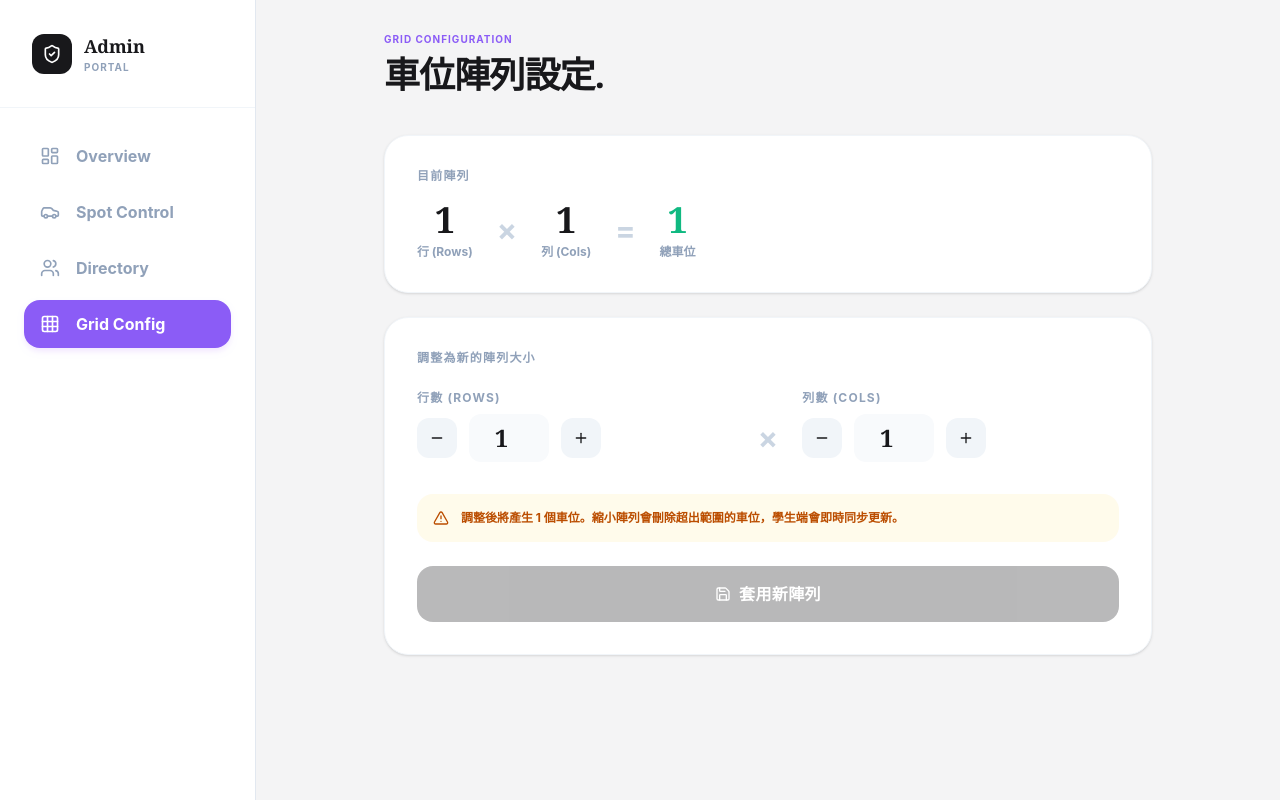
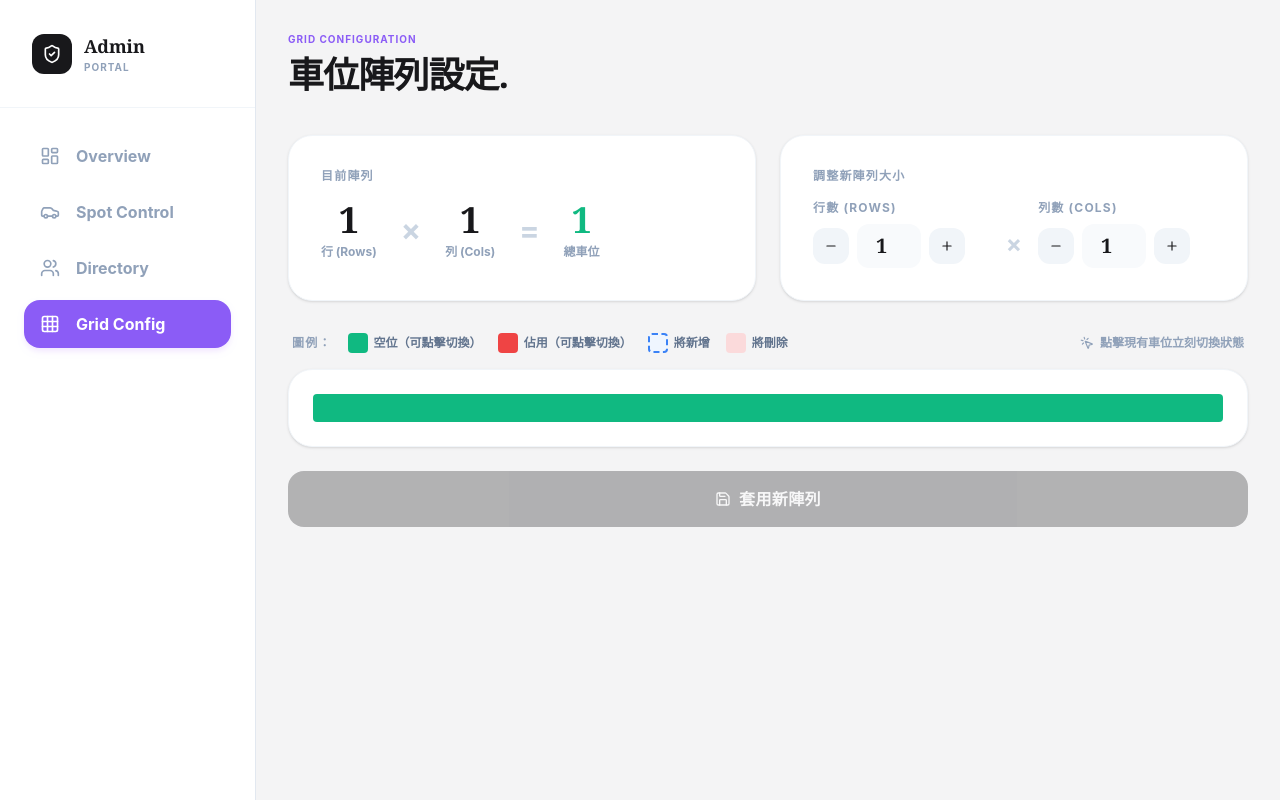
Before and after one commit to yaotingz653/Smart-MotoPark-Admin, a React (Vite) app: page /grid in a window 1280 px wide. Built offline with nearby package versions, Linux system fonts and the light colour scheme; no server answers; the database is empty.

Commit message:
feat: add matrix preview and manual spot toggle to GridConfig

```diff
--- a/src/pages/GridConfig.tsx
+++ b/src/pages/GridConfig.tsx
@@ -1,14 +1,22 @@
-import { useEffect, useState } from 'react';
+import { useEffect, useState, useCallback } from 'react';
 import { supabase } from '../lib/supabase';
-import { Plus, Minus, Save, RefreshCcw, AlertTriangle } from 'lucide-react';
+import { Plus, Minus, Save, RefreshCcw, AlertTriangle, MousePointerClick } from 'lucide-react';
+
+interface SpotData {
+  id: string;
+  status: 'available' | 'occupied';
+  number: string;
+}
 
 export default function GridConfig() {
+  const [spots, setSpots] = useState<SpotData[]>([]);
   const [currentRows, setCurrentRows] = useState(0);
   const [currentCols, setCurrentCols] = useState(0);
   const [newRows, setNewRows] = useState(24);
   const [newCols, setNewCols] = useState(23);
   const [loading, setLoading] = useState(true);
   const [saving, setSaving] = useState(false);
+  const [togglingId, setTogglingId] = useState<string | null>(null);
   const [message, setMessage] = useState('');
 
   useEffect(() => {
@@ -17,11 +25,11 @@ export default function GridConfig() {
 
   const fetchCurrentGrid = async () => {
     setLoading(true);
-    const { data } = await supabase.from('parking_spots').select('id');
+    const { data } = await supabase.from('parking_spots').select('id, status, number');
     if (data) {
-      // 解析現有車位 ID 來算出目前的行列數
+      setSpots(data as SpotData[]);
       let maxRow = 0, maxCol = 0;
-      data.forEach(spot => {
+      data.forEach((spot: any) => {
         const parts = spot.id.split('-');
         if (parts.length === 3) {
           const r = parseInt(parts[1]);
@@ -38,6 +46,22 @@ export default function GridConfig() {
     setLoading(false);
   };
 
+  // 點擊切換車位狀態，立刻儲存到資料庫
+  const handleToggleSpot = useCallback(async (spotId: string, currentStatus: string) => {
+    if (togglingId) return;
+    setTogglingId(spotId);
+    const newStatus = currentStatus === 'available' ? 'occupied' : 'available';
+    const { error } = await supabase
+      .from('parking_spots')
+      .update({ status: newStatus, occupied_by: newStatus === 'available' ? null : 'admin_manual', occupied_at: newStatus === 'available' ? null : new Date().toISOString() })
+      .eq('id', spotId);
+
+    if (!error) {
+      setSpots(prev => prev.map(s => s.id === spotId ? { ...s, status: newStatus as any } : s));
+    }
+    setTogglingId(null);
+  }, [togglingId]);
+
   const handleApply = async () => {
     if (newRows < 1 || newCols < 1 || newRows > 50 || newCols > 50) {
       setMessage('行列數必須在 1 ~ 50 之間');
@@ -48,12 +72,11 @@ export default function GridConfig() {
     setMessage('');
 
     try {
-      // 1. 先刪除超出範圍的車位
-      const { data: allSpots } = await supabase.from('parking_spots').select('id, status');
+      const { data: allSpots } = await supabase.from('parking_spots').select('id, status, number');
       if (!allSpots) throw new Error('無法讀取車位資料');
 
       const toDelete: string[] = [];
-      allSpots.forEach(spot => {
+      allSpots.forEach((spot: any) => {
         const parts = spot.id.split('-');
         if (parts.length === 3) {
           const r = parseInt(parts[1]);
@@ -64,7 +87,6 @@ export default function GridConfig() {
         }
       });
 
-      // 刪除超出範圍的車位
       if (toDelete.length > 0) {
         for (let i = 0; i < toDelete.length; i += 100) {
           const batch = toDelete.slice(i, i + 100);
@@ -72,8 +94,7 @@ export default function GridConfig() {
         }
       }
 
-      // 2. 新增缺少的車位
-      const existingIds = new Set(allSpots.map(s => s.id));
+      const existingIds = new Set(allSpots.map((s: any) => s.id));
       const toInsert: any[] = [];
 
       for (let r = 0; r < newRows; r++) {
@@ -92,7 +113,6 @@ export default function GridConfig() {
         }
       }
 
-      // 分批插入
       for (let i = 0; i < toInsert.length; i += 100) {
         const batch = toInsert.slice(i, i + 100);
         await supabase.from('parking_spots').upsert(batch);
@@ -101,6 +121,7 @@ export default function GridConfig() {
       setMessage(`✅ 成功！已調整為 ${newRows} 行 × ${newCols} 列（共 ${newRows * newCols} 個車位）。刪除 ${toDelete.length} 個，新增 ${toInsert.length} 個。`);
       setCurrentRows(newRows);
       setCurrentCols(newCols);
+      await fetchCurrentGrid();
     } catch (err: any) {
       setMessage(`❌ 錯誤：${err.message}`);
     } finally {
@@ -108,17 +129,38 @@ export default function GridConfig() {
     }
   };
 
-  if (loading) return <div className="text-center py-20 text-slate-400 font-bold">載入中...</div>;
+  // 計算預覽用的最大行列數（取 current 和 new 的最大值）
+  const previewRows = Math.max(currentRows, newRows);
+  const previewCols = Math.max(currentCols, newCols);
+
+  const spotMap = new Map(spots.map(s => [s.id, s]));
+
+  const getCellType = (r: number, c: number): 'keep' | 'add' | 'remove' | 'outside' => {
+    const inCurrent = r < currentRows && c < currentCols;
+    const inNew = r < newRows && c < newCols;
+    if (inCurrent && inNew) return 'keep';
+    if (!inCurrent && inNew) return 'add';
+    if (inCurrent && !inNew) return 'remove';
+    return 'outside';
+  };
+
+  if (loading) return (
+    <div className="flex items-center justify-center py-32">
+      <RefreshCcw size={24} className="animate-spin text-slate-300" />
+    </div>
+  );
 
   return (
-    <div className="max-w-3xl mx-auto">
+    <div className="max-w-5xl mx-auto">
       <div className="mb-10">
         <span className="text-[10px] font-bold text-[#8B5CF6] tracking-widest uppercase mb-2 block">Grid Configuration</span>
         <h1 className="text-4xl font-serif font-black text-editorial-ink tracking-tight">車位陣列設定.</h1>
       </div>
 
+      {/* 上方：目前數據 + 調整控件 */}
+      <div className="grid grid-cols-1 md:grid-cols-2 gap-6 mb-8">
         {/* 目前狀態 */}
-      <div className="bg-white rounded-3xl p-8 border border-slate-100 shadow-sm mb-6">
+        <div className="bg-white rounded-3xl p-8 border border-slate-100 shadow-sm">
           <h3 className="text-xs font-bold text-slate-400 uppercase tracking-widest mb-4">目前陣列</h3>
           <div className="flex items-center gap-6">
             <div className="text-center">
@@ -138,70 +180,130 @@ export default function GridConfig() {
           </div>
         </div>
 
-      {/* 調整設定 */}
-      <div className="bg-white rounded-3xl p-8 border border-slate-100 shadow-sm mb-6">
-        <h3 className="text-xs font-bold text-slate-400 uppercase tracking-widest mb-6">調整為新的陣列大小</h3>
-
-        <div className="flex items-center gap-6 mb-8">
+        {/* 調整大小 */}
+        <div className="bg-white rounded-3xl p-8 border border-slate-100 shadow-sm">
+          <h3 className="text-xs font-bold text-slate-400 uppercase tracking-widest mb-4">調整新陣列大小</h3>
+          <div className="flex items-center gap-4">
             <div className="flex-1">
               <label className="text-xs font-bold text-slate-400 uppercase tracking-widest block mb-2">行數 (Rows)</label>
-            <div className="flex items-center gap-3">
-              <button
-                onClick={() => setNewRows(Math.max(1, newRows - 1))}
-                className="w-10 h-10 rounded-xl bg-slate-100 hover:bg-slate-200 flex items-center justify-center transition-all active:scale-95"
-              >
-                <Minus size={16} />
+              <div className="flex items-center gap-2">
+                <button onClick={() => setNewRows(Math.max(1, newRows - 1))} className="w-9 h-9 rounded-xl bg-slate-100 hover:bg-slate-200 flex items-center justify-center transition-all active:scale-95">
+                  <Minus size={14} />
                 </button>
-              <input
-                type="number"
-                min={1}
-                max={50}
-                value={newRows}
-                onChange={e => setNewRows(parseInt(e.target.value) || 1)}
-                className="w-20 text-center text-2xl font-serif font-black bg-slate-50 rounded-xl py-2 border-none focus:ring-2 focus:ring-[#8B5CF6]"
-              />
-              <button
-                onClick={() => setNewRows(Math.min(50, newRows + 1))}
-                className="w-10 h-10 rounded-xl bg-slate-100 hover:bg-slate-200 flex items-center justify-center transition-all active:scale-95"
-              >
-                <Plus size={16} />
+                <input type="number" min={1} max={50} value={newRows} onChange={e => setNewRows(parseInt(e.target.value) || 1)}
+                  className="w-16 text-center text-xl font-serif font-black bg-slate-50 rounded-xl py-2 border-none focus:ring-2 focus:ring-[#8B5CF6] outline-none" />
+                <button onClick={() => setNewRows(Math.min(50, newRows + 1))} className="w-9 h-9 rounded-xl bg-slate-100 hover:bg-slate-200 flex items-center justify-center transition-all active:scale-95">
+                  <Plus size={14} />
                 </button>
               </div>
             </div>
-
-          <span className="text-3xl font-bold text-slate-300 pt-6">×</span>
-
+            <span className="text-2xl font-bold text-slate-300 pt-5">×</span>
             <div className="flex-1">
               <label className="text-xs font-bold text-slate-400 uppercase tracking-widest block mb-2">列數 (Cols)</label>
-            <div className="flex items-center gap-3">
-              <button
-                onClick={() => setNewCols(Math.max(1, newCols - 1))}
-                className="w-10 h-10 rounded-xl bg-slate-100 hover:bg-slate-200 flex items-center justify-center transition-all active:scale-95"
-              >
-                <Minus size={16} />
+              <div className="flex items-center gap-2">
+                <button onClick={() => setNewCols(Math.max(1, newCols - 1))} className="w-9 h-9 rounded-xl bg-slate-100 hover:bg-slate-200 flex items-center justify-center transition-all active:scale-95">
+                  <Minus size={14} />
                 </button>
-              <input
-                type="number"
-                min={1}
-                max={50}
-                value={newCols}
-                onChange={e => setNewCols(parseInt(e.target.value) || 1)}
-                className="w-20 text-center text-2xl font-serif font-black bg-slate-50 rounded-xl py-2 border-none focus:ring-2 focus:ring-[#8B5CF6]"
-              />
-              <button
-                onClick={() => setNewCols(Math.min(50, newCols + 1))}
-                className="w-10 h-10 rounded-xl bg-slate-100 hover:bg-slate-200 flex items-center justify-center transition-all active:scale-95"
-              >
-                <Plus size={16} />
+                <input type="number" min={1} max={50} value={newCols} onChange={e => setNewCols(parseInt(e.target.value) || 1)}
+                  className="w-16 text-center text-xl font-serif font-black bg-slate-50 rounded-xl py-2 border-none focus:ring-2 focus:ring-[#8B5CF6] outline-none" />
+                <button onClick={() => setNewCols(Math.min(50, newCols + 1))} className="w-9 h-9 rounded-xl bg-slate-100 hover:bg-slate-200 flex items-center justify-center transition-all active:scale-95">
+                  <Plus size={14} />
                 </button>
               </div>
             </div>
           </div>
+        </div>
+      </div>
 
+      {/* 圖例 */}
+      <div className="flex flex-wrap items-center gap-4 mb-4 px-1">
+        <span className="text-xs font-bold text-slate-400 uppercase tracking-widest">圖例：</span>
+        <div className="flex items-center gap-1.5">
+          <div className="w-5 h-5 rounded bg-[#10B981]"></div>
+          <span className="text-xs font-bold text-slate-500">空位（可點擊切換）</span>
+        </div>
+        <div className="flex items-center gap-1.5">
+          <div className="w-5 h-5 rounded bg-[#EF4444]"></div>
+          <span className="text-xs font-bold text-slate-500">佔用（可點擊切換）</span>
+        </div>
+        <div className="flex items-center gap-1.5">
+          <div className="w-5 h-5 rounded border-2 border-dashed border-[#3B82F6] bg-blue-50"></div>
+          <span className="text-xs font-bold text-slate-500">將新增</span>
+        </div>
+        <div className="flex items-center gap-1.5">
+          <div className="w-5 h-5 rounded bg-red-200 opacity-60"></div>
+          <span className="text-xs font-bold text-slate-500">將刪除</span>
+        </div>
+        <div className="flex items-center gap-1.5 ml-auto text-slate-400">
+          <MousePointerClick size={14} />
+          <span className="text-xs font-bold">點擊現有車位立刻切換狀態</span>
+        </div>
+      </div>
+
+      {/* 矩陣預覽圖 */}
+      <div className="bg-white rounded-3xl border border-slate-100 shadow-sm mb-6 p-6 overflow-auto">
+        <div
+          className="grid gap-1"
+          style={{
+            gridTemplateColumns: `repeat(${previewCols}, minmax(0, 1fr))`,
+            minWidth: `${previewCols * 32}px`,
+          }}
+        >
+          {Array.from({ length: previewRows }).map((_, r) =>
+            Array.from({ length: previewCols }).map((__, c) => {
+              const cellType = getCellType(r, c);
+              const spotId = `S-${r}-${c}`;
+              const spot = spotMap.get(spotId);
+              const isToggling = togglingId === spotId;
+
+              let cellClass = '';
+              let title = '';
+              let clickable = false;
+
+              if (cellType === 'keep') {
+                clickable = true;
+                if (spot?.status === 'occupied') {
+                  cellClass = 'bg-[#EF4444] hover:bg-red-600 cursor-pointer';
+                  title = `${spot.number} — 佔用中，點擊釋放`;
+                } else {
+                  cellClass = 'bg-[#10B981] hover:bg-emerald-600 cursor-pointer';
+                  title = `${spot?.number ?? spotId} — 空位，點擊設為佔用`;
+                }
+              } else if (cellType === 'add') {
+                cellClass = 'bg-blue-50 border-2 border-dashed border-[#3B82F6]';
+                title = '將新增此車位';
+              } else if (cellType === 'remove') {
+                cellClass = 'bg-red-200 opacity-50';
+                title = '將刪除此車位';
+              } else {
+                return null;
+              }
+
+              return (
+                <div
+                  key={spotId}
+                  title={title}
+                  onClick={clickable ? () => handleToggleSpot(spotId, spot!.status) : undefined}
+                  className={`h-7 rounded transition-all duration-150 ${cellClass} ${isToggling ? 'opacity-40' : ''} ${clickable ? 'active:scale-90' : ''}`}
+                />
+              );
+            })
+          )}
+        </div>
+      </div>
+
+      {/* 警告 + 套用按鈕 */}
+      {(newRows !== currentRows || newCols !== currentCols) && (
         <div className="flex items-center gap-3 p-4 bg-amber-50 rounded-2xl mb-6 text-amber-700 text-xs font-bold">
           <AlertTriangle size={16} className="shrink-0" />
-          <span>調整後將產生 {newRows * newCols} 個車位。縮小陣列會刪除超出範圍的車位，學生端會即時同步更新。</span>
+          <span>
+            調整後將產生 <strong>{newRows * newCols}</strong> 個車位。
+            {newRows < currentRows || newCols < currentCols
+              ? ` 縮小陣列會永久刪除超出範圍的車位資料，請確認操作。`
+              : ` 擴大陣列將新增空位。`}
+          </span>
         </div>
+      )}
 
       <button
         onClick={handleApply}
@@ -221,6 +323,5 @@ export default function GridConfig() {
         </p>
       )}
     </div>
-    </div>
   );
 }
```
Lines whose indentation alone changed are shown as unchanged.
